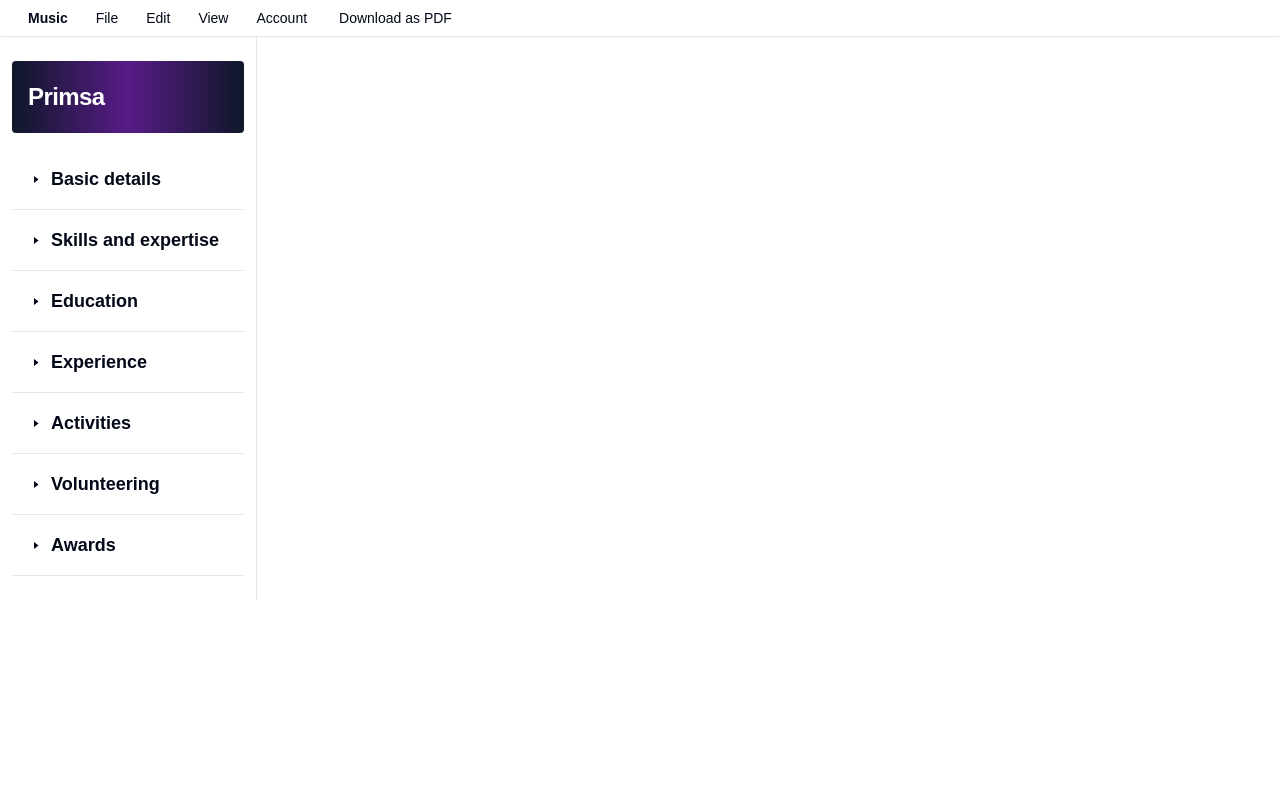
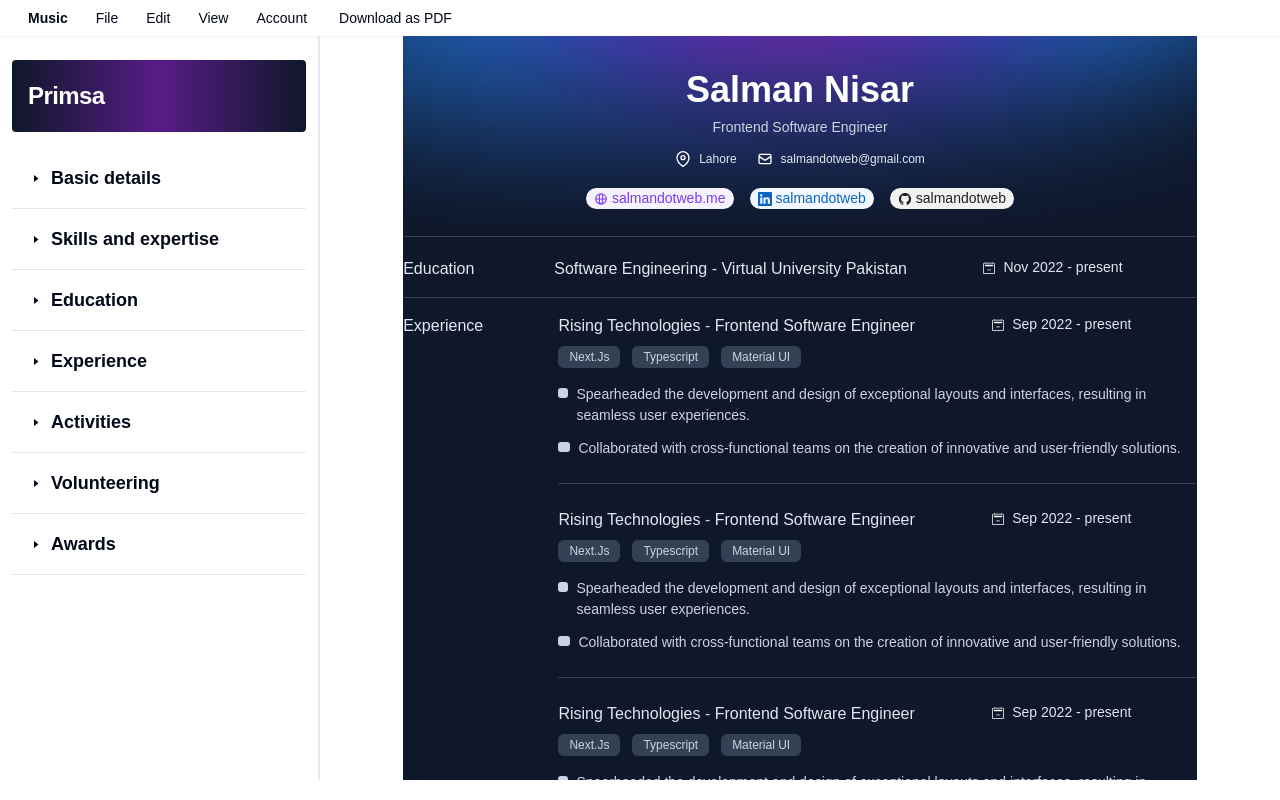
Before and after one commit to salmandotweb/career-sync, a Next.js app: page / in a window 1280 px wide. Built offline with nearby package versions, Linux system fonts and the light colour scheme.

Commit message:
adjusting resume for download version

```diff
--- a/package.json
+++ b/package.json
@@ -29,6 +29,8 @@
 		"eslint": "8.46.0",
 		"eslint-config-next": "13.4.13",
 		"framer-motion": "^10.15.1",
+		"html2canvas": "^1.4.1",
+		"jspdf": "^2.5.1",
 		"next": "13.4.13",
 		"postcss": "8.4.27",
 		"react": "18.2.0",
--- a/src/components/PrintResume/index.tsx
+++ b/src/components/PrintResume/index.tsx
@@ -1,10 +1,19 @@
 import { Button } from "../ui/button";
 
-const generatePDF = () => {};
+import { useEffect } from "react";
 
 const PrintResume = () => {
+	useEffect(() => {
+		globalThis?.addEventListener("beforeprint", () => {
+			globalThis.document.title = `Resume_Builder_${Date.now()}`;
+		});
+
+		globalThis?.addEventListener("afterprint", () => {
+			globalThis.document.title = "Single Page Resume Builder";
+		});
+	}, []);
 	return (
-		<Button onClick={generatePDF} variant="ghost">
+		<Button onClick={globalThis?.print} variant="ghost">
 			Download as PDF
 		</Button>
 	);
--- a/src/templates/Prisma/index.tsx
+++ b/src/templates/Prisma/index.tsx
@@ -20,7 +20,7 @@ const Prisma: FC<indexProps> = ({}) => {
 
 	return (
 		<div
-			className="bg-[#0F172A] w-[230mm] min-h-[296mm] text-white overflow-hidden mb-[50px] pb-10"
+			className="bg-[#0F172A] h-[100%] w-[100%] text-white overflow-hidden"
 			id="resume">
 			<div className="flex items-center justify-center flex-col h-[200px] w-full relative z-[100]">
 				<Gradient />
--- a/src/views/builder/components/Menu/index.tsx
+++ b/src/views/builder/components/Menu/index.tsx
@@ -18,7 +18,7 @@ import {
 
 export function Menu() {
 	return (
-		<Menubar className="rounded-none border-b border-none px-2 lg:px-4">
+		<Menubar className="hidden lg:flex rounded-none border-b border-none px-2 lg:px-4">
 			<MenubarMenu>
 				<MenubarTrigger className="font-bold">Music</MenubarTrigger>
 				<MenubarContent>
--- a/src/views/builder/index.tsx
+++ b/src/views/builder/index.tsx
@@ -1,18 +1,32 @@
 import { Menu } from "@/views/builder/components/Menu";
 import { FC } from "react";
 import { Sidebar } from "./components/Sidebar";
+import { useAppSelector } from "@/stores/hooks";
+import { AVAILABLE_TEMPLATES } from "@/lib/availableTemplates";
+import { selectTemplate } from "@/stores/slices/templates/templateSlice";
 
 const Builder: FC = () => {
+	const templateId = useAppSelector(selectTemplate).id;
+	const Template = AVAILABLE_TEMPLATES[templateId].component;
+
 	return (
 		<>
-			<div className="hidden md:block max-h-screen overflow-hidden">
+			<div className="flex flex-col h-screen">
 				<Menu />
-				<div className="border-t">
-					<div className="grid lg:grid-cols-5">
-						<Sidebar className="hidden lg:block" />
-						<div className="col-span-3 lg:col-span-4 lg:border-l flex items-start justify-center p-6 w-full max-h-screen overflow-y-scroll"></div>
+				<main className="flex flex-1 max-h-[calc(100vh_-_3.5rem)] print:max-h-fit">
+					<aside className="w-[25vw] min-w-[20rem] print:hidden border-r-2">
+						<Sidebar />
+					</aside>
+					<div className="flex flex-col flex-1 justify-center bg-custom-grey100 print:bg-white">
+						<div className="overflow-auto no-scrollbar">
+							<div className="mx-5 print:mx-0 mb-2 print:mb-0">
+								<div className="w-[210mm] h-[296mm] bg-white my-0 mx-auto">
+									{Template && <Template />}
+								</div>
+							</div>
+						</div>
 					</div>
-				</div>
+				</main>
 			</div>
 		</>
 	);
```
Also changed, not shown: 1 other file (tests, documents, lock files or other folders).
